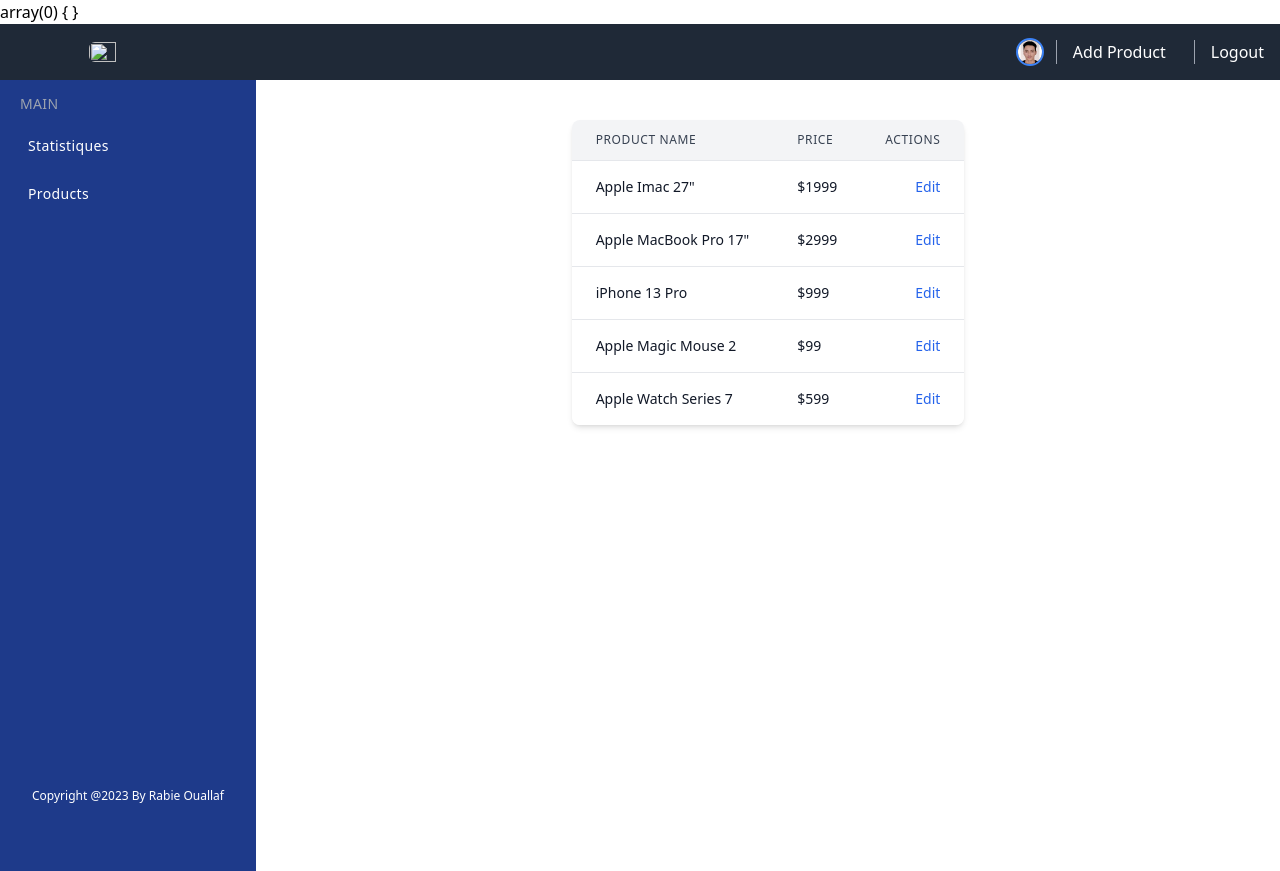
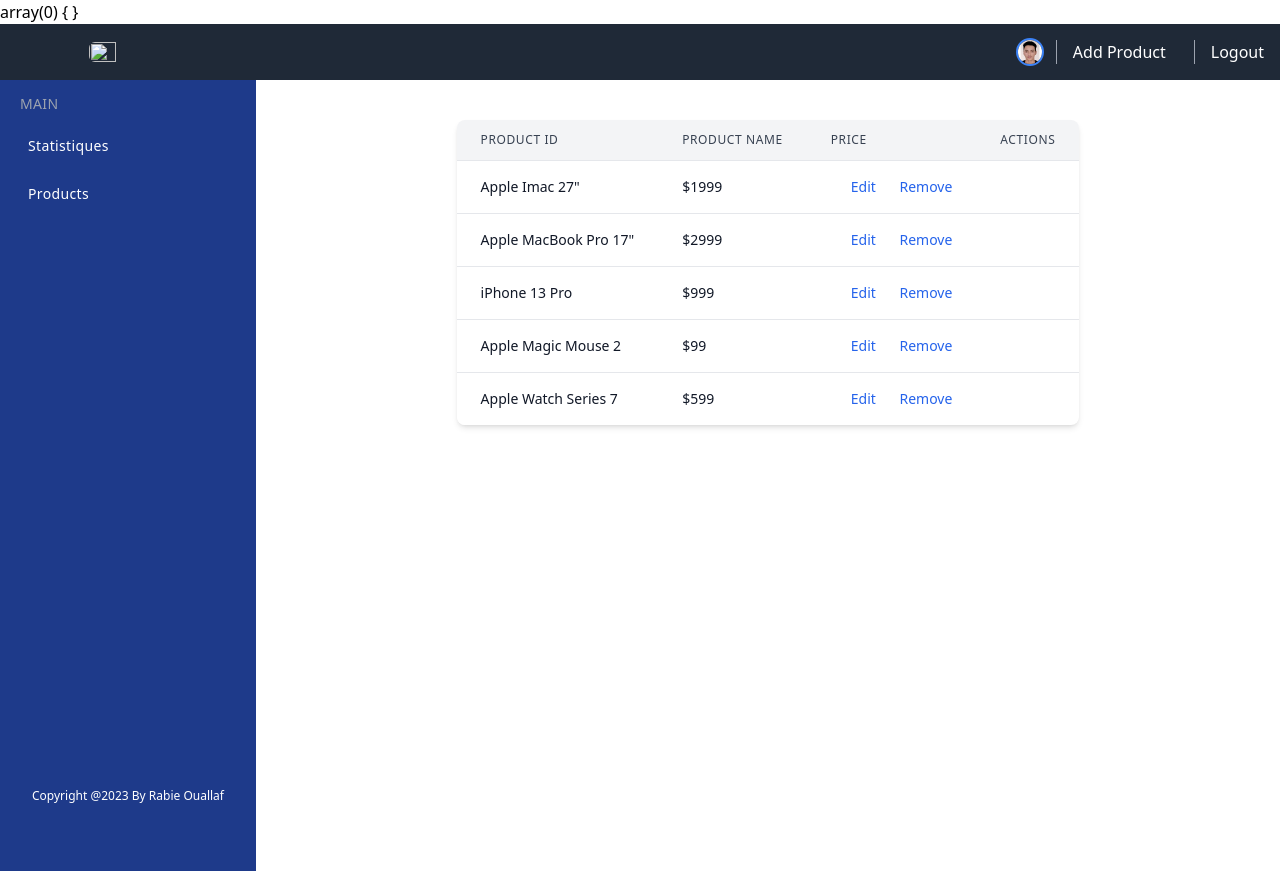
Before and after one commit to RabiieOuallaf/GlowGuru-fullStack-, a PHP site: page /dashboardTable in a window 1280 px wide. Shown: the top 871 px of the page. Run offline with PHP 8.4, Linux system fonts and the light colour scheme; some libraries are stand-ins or nearby versions.

Commit message:
edit the table

```diff
--- a/view/dashboardTable.php
+++ b/view/dashboardTable.php
@@ -119,6 +119,10 @@
                             <tr>
 
                                 <th scope="col" class="py-3 px-6 text-xs font-medium tracking-wider text-left text-gray-700 uppercase dark:text-gray-400">
+                                    Product ID
+                                </th>
+
+                                <th scope="col" class="py-3 px-6 text-xs font-medium tracking-wider text-left text-gray-700 uppercase dark:text-gray-400">
                                     Product Name
                                 </th>
 
@@ -133,12 +137,14 @@
                             </tr>
                         </thead>
                         <tbody class="bg-white divide-y divide-gray-200 dark:bg-gray-800 dark:divide-gray-700">
+
                             <tr class="hover:bg-gray-100 dark:hover:bg-gray-700">
 
                                 <td class="py-4 px-6 text-sm font-medium text-gray-900 whitespace-nowrap dark:text-white">Apple Imac 27"</td>
                                 <td class="py-4 px-6 text-sm font-medium text-gray-900 whitespace-nowrap dark:text-white">$1999</td>
                                 <td class="py-4 px-6 text-sm font-medium text-right whitespace-nowrap">
-                                    <a href="#" class="text-blue-600 dark:text-blue-500 hover:underline">Edit</a>
+                                    <a href="#" class="text-blue-600 dark:text-blue-500 hover:underline mx-5">Edit</a>
+                                    <a href="#" class="text-blue-600 dark:text-red-500 hover:underline">Remove</a>
                                 </td>
                             </tr>
                             <tr class="hover:bg-gray-100 dark:hover:bg-gray-700">
@@ -146,7 +152,9 @@
                                 <td class="py-4 px-6 text-sm font-medium text-gray-900 whitespace-nowrap dark:text-white">Apple MacBook Pro 17"</td>
                                 <td class="py-4 px-6 text-sm font-medium text-gray-900 whitespace-nowrap dark:text-white">$2999</td>
                                 <td class="py-4 px-6 text-sm font-medium text-right whitespace-nowrap">
-                                    <a href="#" class="text-blue-600 dark:text-blue-500 hover:underline">Edit</a>
+                                    <a href="#" class="text-blue-600 dark:text-blue-500 hover:underline mx-5">Edit</a>
+                                    <a href="#" class="text-blue-600 dark:text-red-500 hover:underline">Remove</a>
+
                                 </td>
                             </tr>
                             <tr class="hover:bg-gray-100 dark:hover:bg-gray-700">
@@ -154,7 +162,10 @@
                                 <td class="py-4 px-6 text-sm font-medium text-gray-900 whitespace-nowrap dark:text-white">iPhone 13 Pro</td>
                                  <td class="py-4 px-6 text-sm font-medium text-gray-900 whitespace-nowrap dark:text-white">$999</td>
                                 <td class="py-4 px-6 text-sm font-medium text-right whitespace-nowrap">
-                                    <a href="#" class="text-blue-600 dark:text-blue-500 hover:underline">Edit</a>
+
+                                    <a href="#" class="text-blue-600 dark:text-blue-500 hover:underline mx-5">Edit</a>
+                                    <a href="#" class="text-blue-600 dark:text-red-500 hover:underline">Remove</a>
+
                                 </td>
                             </tr>
                             <tr class="hover:bg-gray-100 dark:hover:bg-gray-700">
@@ -162,7 +173,9 @@
                                 <td class="py-4 px-6 text-sm font-medium text-gray-900 whitespace-nowrap dark:text-white">Apple Magic Mouse 2</td>
                                 <td class="py-4 px-6 text-sm font-medium text-gray-900 whitespace-nowrap dark:text-white">$99</td>
                                 <td class="py-4 px-6 text-sm font-medium text-right whitespace-nowrap">
-                                    <a href="#" class="text-blue-600 dark:text-blue-500 hover:underline">Edit</a>
+                                    <a href="#" class="text-blue-600 dark:text-blue-500 hover:underline mx-5">Edit</a>
+                                    <a href="#" class="text-blue-600 dark:text-red-500 hover:underline">Remove</a>
+
                                 </td>
                             </tr>
                             <tr class="hover:bg-gray-100 dark:hover:bg-gray-700">
@@ -170,7 +183,9 @@
                                 <td class="py-4 px-6 text-sm font-medium text-gray-900 whitespace-nowrap dark:text-white">Apple Watch Series 7</td>
                                 <td class="py-4 px-6 text-sm font-medium text-gray-900 whitespace-nowrap dark:text-white">$599</td>
                                 <td class="py-4 px-6 text-sm font-medium text-right whitespace-nowrap">
-                                    <a href="#" class="text-blue-600 dark:text-blue-500 hover:underline">Edit</a>
+                                    <a href="#" class="text-blue-600 dark:text-blue-500 hover:underline mx-5">Edit</a>
+                                    <a href="#" class="text-blue-600 dark:text-red-500 hover:underline">Remove</a>
+
                                 </td>
                             </tr>
                         </tbody>
```
